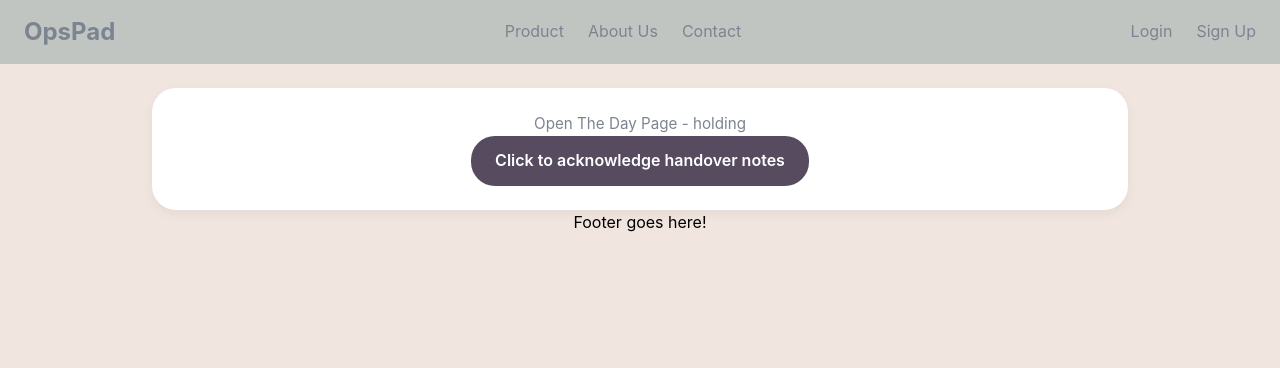
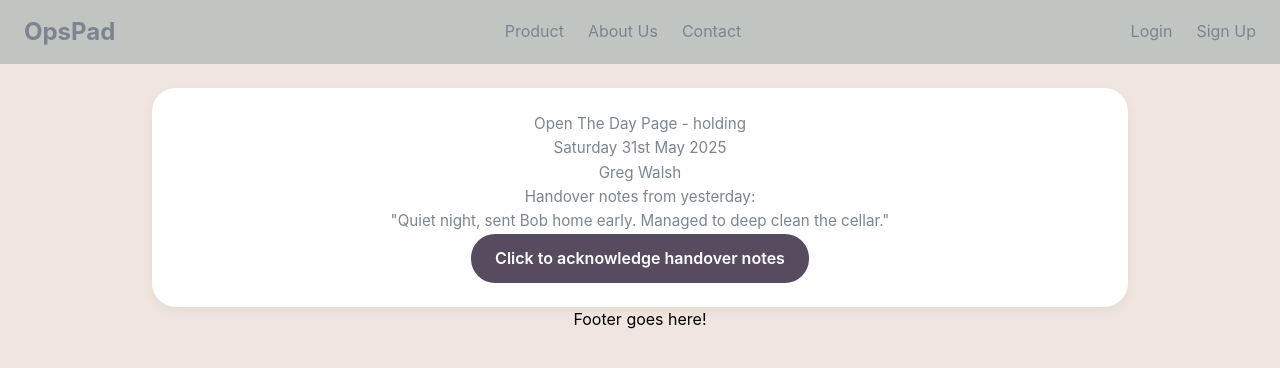
Before and after one commit to gregoryjameswalsh/OpsPad, a React (Vite) app: page /openday in a window 1280 px wide. Shown: the top 368 px of the page. Built offline with nearby package versions, Linux system fonts and the light colour scheme.

Commit message:
added dummy text

```diff
--- a/src/pages/OpenTheDayPage.jsx
+++ b/src/pages/OpenTheDayPage.jsx
@@ -6,6 +6,10 @@ export default function OpenTheDayPage() {
   return (
   <div className="card">
     <p className="text-center py-20">Open The Day Page - holding</p>
+    <p>Saturday 31st May 2025</p>
+    <p>Greg Walsh</p>
+    <p>Handover notes from yesterday:</p>
+    <p>"Quiet night, sent Bob home early. Managed to deep clean the cellar."</p>
     <Link to="/Dashboard" className="btn-primary">Click to acknowledge handover notes</Link>
 
     </div>
```
